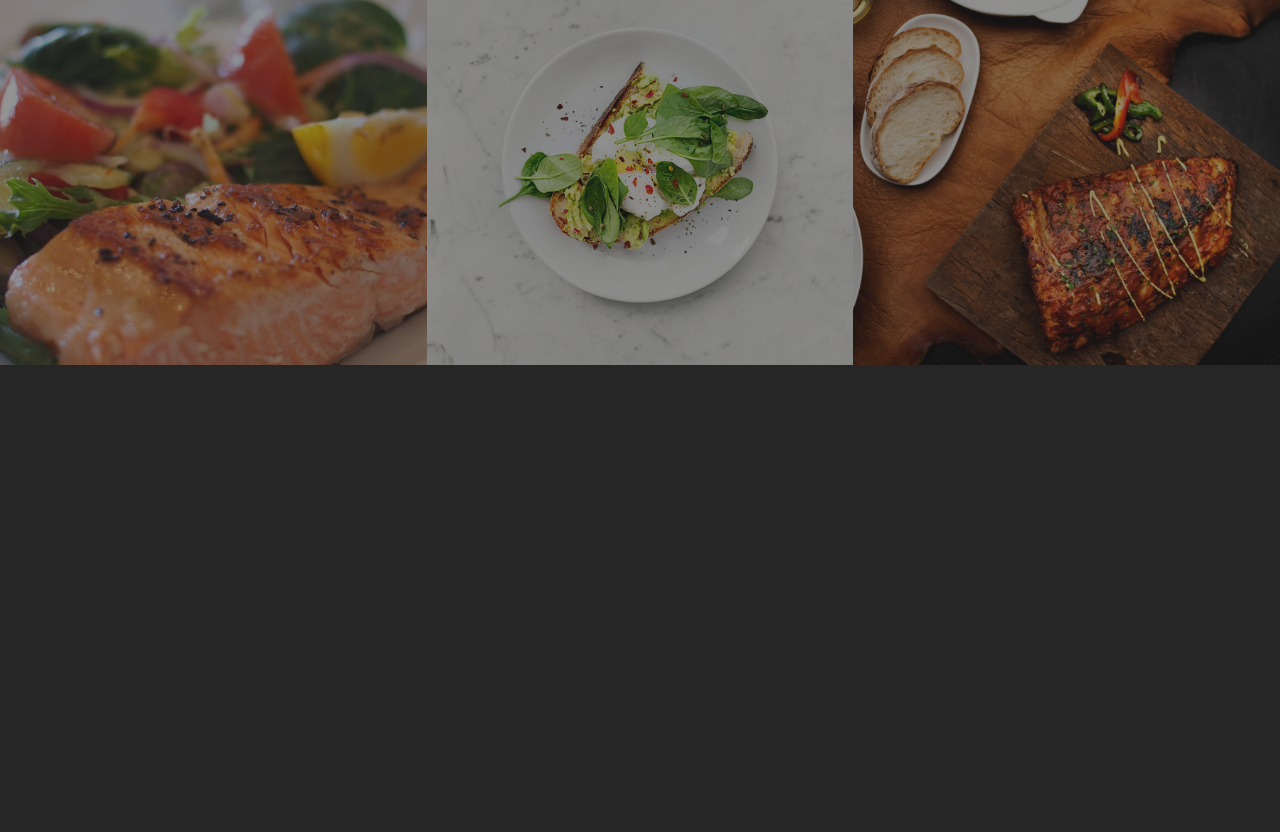
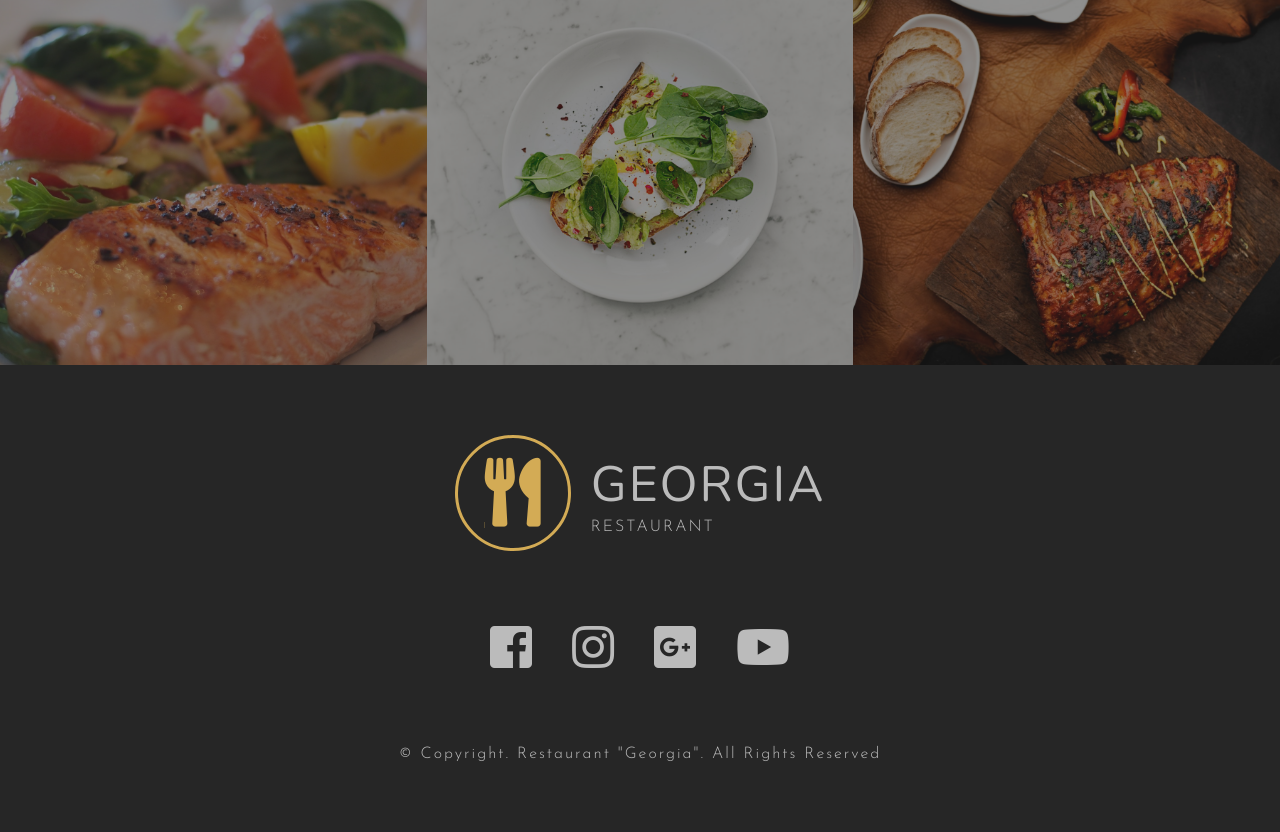
Before and after one commit to MarianaOzorio/sass-course, a website: page georgia-restaurant/index.html in a window 1280 px wide. Shown: the part 2043-2875 px from the top of the page. Before the commit the page ends 2408 px from the top, so only its background shows below. Drawn offline with nearby package versions, Linux system fonts and the light colour scheme.

Commit message:
add footer

```diff
--- a/georgia-restaurant/index.html
+++ b/georgia-restaurant/index.html
@@ -99,6 +99,44 @@
             </div>
         </div>
     </section>
+    <footer class="footer">
+        <div class="footer-header">
+            <a href="#" class="logo"><i class="fas fa-utensils"></i></a>
+            <div>
+                <h1 class="main-name">Georgia</h1>
+                <p class="sub-name">Restaurant</p>
+            </div>
+        </div>
+        <div class="footer-social-media">
+            <ul class="social-media">
+                <li class="social-media-item">
+                    <a href="#" class="social-media-link">
+                        <i class="fab fa-facebook-square"></i>
+                    </a>
+                </li>
+                <li class="social-media-item">
+                    <a href="#" class="social-media-link">
+                        <i class="fab fa-instagram"></i>
+                    </a>
+                </li>
+                <li class="social-media-item">
+                    <a href="#" class="social-media-link">
+                        <i class="fab fa-google-plus-square"></i>
+                    </a>
+                </li>
+                <li class="social-media-item">
+                    <a href="#" class="social-media-link">
+                        <i class="fab fa-youtube"></i>
+                    </a>
+                </li>
+            </ul>
+        </div>
+        <div class="footer-copyright">
+            <p class="footer-copyright-paragraph">
+                &copy; Copyright. Restaurant "Georgia". All Rights Reserved
+            </p>
+        </div>
+    </footer>
 
 </body>
 </html>
--- a/georgia-restaurant/scss/_layout.scss
+++ b/georgia-restaurant/scss/_layout.scss
@@ -59,3 +59,44 @@
         flex-wrap: wrap;
     }
 }
+
+.footer {
+    padding: 70px 0;
+    @include flexLayout;
+    flex-direction: column;
+
+    &-header {
+        display: flex;
+        align-items: center;
+        margin-bottom: 70px;
+    }
+
+    .social-media {
+        display: flex;
+        width: 300px;
+        justify-content: space-between;
+        margin-bottom: 70px;
+
+        &-item {
+            list-style: none;
+        }
+
+        &-link {
+            text-decoration: none;
+            font-size: 3em;
+            color: $color-secondary;
+            transition: color .7s;
+
+            &:hover {
+                color: $color-primary;
+            }
+        }
+    }
+
+    &-copyright-paragraph {
+        font-family: $font-josefinSans;
+        font-size: 1em;
+        color: $color-secondary;
+        @include textStyles(capitalize);
+    }
+}
```
Also changed, not shown: georgia-restaurant/css/main.css.
